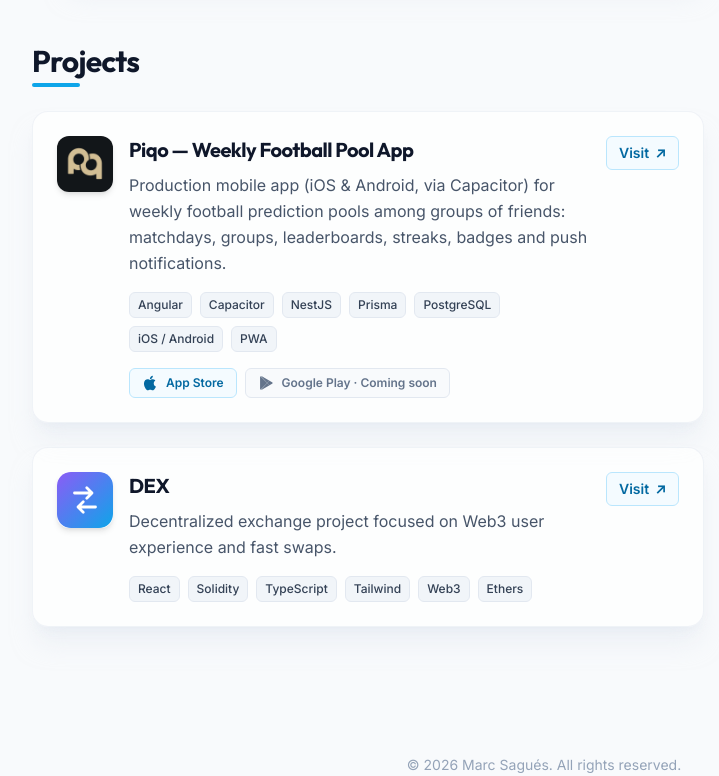
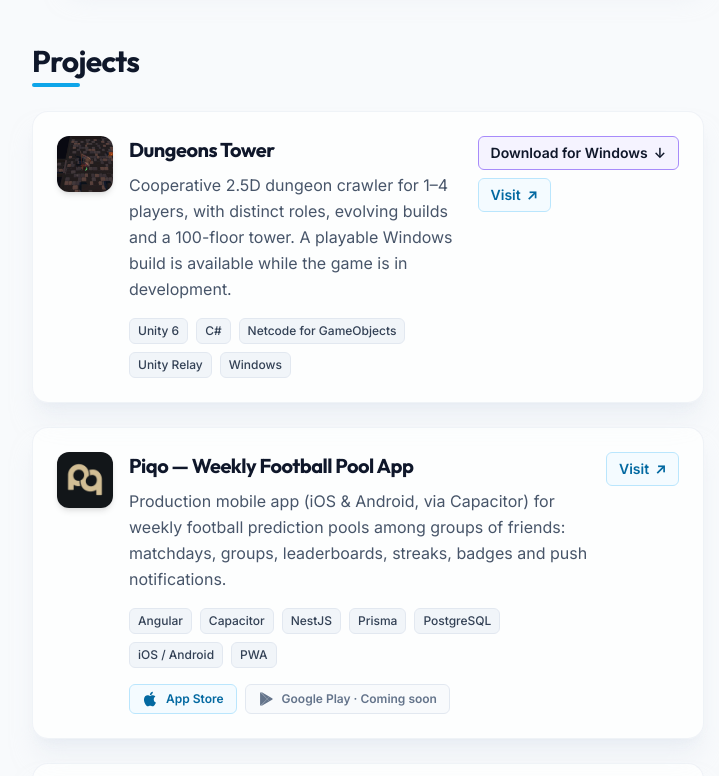
Before and after one commit to MarcSagues/CV, an Angular app: page / in a window 1280 px wide. Shown: the part 2780-3556 px from the top of the page, without its empty margins (96-815 px from the left). Built offline with nearby package versions, Linux system fonts and the light colour scheme.

Commit message:
Add Dungeons Tower project and direct download

```diff
--- a/src/app/components/projects/projects.component.ts
+++ b/src/app/components/projects/projects.component.ts
@@ -41,8 +41,19 @@
                 </div>
               </div>
 
+              <div class="flex flex-wrap gap-2 self-start">
+                @if (project.downloadUrl) {
                   <a
-                class="inline-flex items-center gap-1.5 px-3 py-1.5 rounded-md border border-primary-200 dark:border-primary-800 text-primary-700 dark:text-primary-300 bg-primary-50/70 dark:bg-primary-900/20 hover:bg-primary-100 dark:hover:bg-primary-900/35 hover:border-primary-300 dark:hover:border-primary-700 transition-all duration-200 self-start text-sm font-semibold whitespace-nowrap"
+                    class="inline-flex items-center gap-1.5 px-3 py-1.5 rounded-md border border-accent-400 bg-accent-50 dark:bg-accent-900/20 text-slate-900 dark:text-white hover:bg-accent-100 dark:hover:bg-accent-900/35 transition-all duration-200 text-sm font-semibold whitespace-nowrap"
+                    [href]="project.downloadUrl"
+                    [attr.aria-label]="'Download ' + project.name + ' for Windows'"
+                  >
+                    Download for Windows
+                    <span aria-hidden="true">↓</span>
+                  </a>
+                }
+                <a
+                  class="inline-flex items-center gap-1.5 px-3 py-1.5 rounded-md border border-primary-200 dark:border-primary-800 text-primary-700 dark:text-primary-300 bg-primary-50/70 dark:bg-primary-900/20 hover:bg-primary-100 dark:hover:bg-primary-900/35 hover:border-primary-300 dark:hover:border-primary-700 transition-all duration-200 text-sm font-semibold whitespace-nowrap"
                   [href]="project.url"
                   target="_blank"
                   rel="noopener noreferrer"
@@ -51,6 +62,7 @@
                   Visit
                   <span aria-hidden="true">↗</span>
                 </a>
+              </div>
             </div>
           </article>
         }
@@ -63,6 +75,14 @@
 })
 export class ProjectsComponent {
   projects = [
+    {
+      name: 'Dungeons Tower',
+      description: 'Cooperative 2.5D dungeon crawler for 1–4 players, with distinct roles, evolving builds and a 100-floor tower. A playable Windows build is available while the game is in development.',
+      url: 'https://rpg.msagues.com',
+      downloadUrl: 'https://github.com/MarcSagues/dungeons-tower-builds/releases/latest/download/DungeonsTower-Setup.exe',
+      image: 'projects/dungeons-tower.jpg',
+      technologies: ['Unity 6', 'C#', 'Netcode for GameObjects', 'Unity Relay', 'Windows']
+    },
     {
       name: 'Piqo — Weekly Football Pool App',
       description: 'Production mobile app (iOS & Android, via Capacitor) for weekly football prediction pools among groups of friends: matchdays, groups, leaderboards, streaks, badges and push notifications.',
```
Also changed, not shown: public/projects/dungeons-tower.jpg (added). Lines whose indentation alone changed are shown as unchanged.
